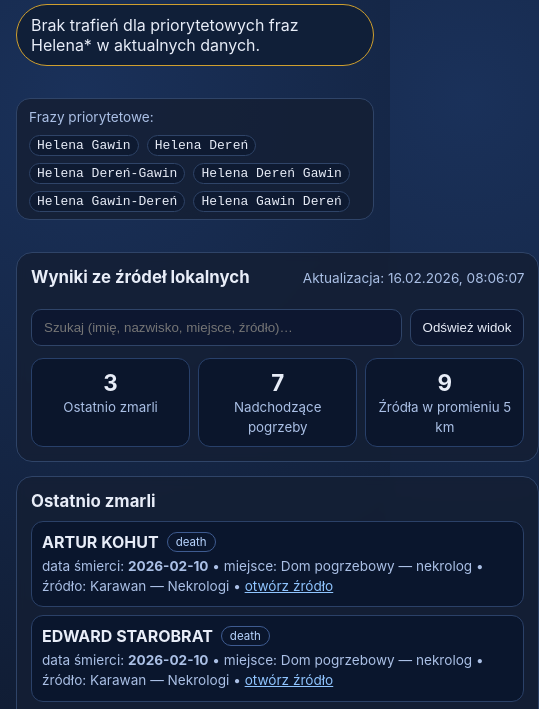
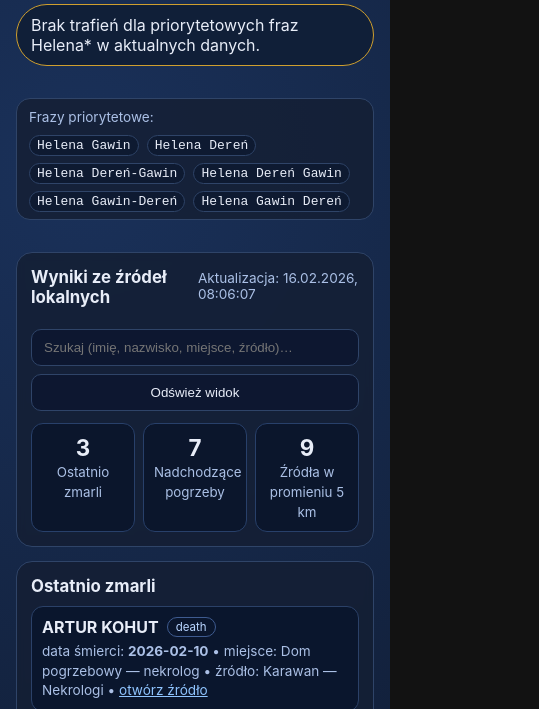
Before and after one commit to CuteLittleGoat/Nekrolog, a plain HTML site: page index.html in a window 390 px wide. Shown: the part 135-844 px from the top of the page, 539 px wide, since content can reach past the window. Drawn offline with Linux system fonts and the light colour scheme.

Commit message:
Fix mobile horizontal overflow in layout

```diff
--- a/styles.css
+++ b/styles.css
@@ -19,6 +19,7 @@ body {
   background: radial-gradient(circle at 20% 10%, #1a315a 0%, var(--bg) 45%, #070b14 100%);
   color: var(--txt);
   font-family: Inter, system-ui, -apple-system, Segoe UI, Roboto, Arial, sans-serif;
+  overflow-x: hidden;
 }
 
 .wrap { max-width: 1100px; margin: 0 auto; padding: 16px; }
@@ -44,7 +45,7 @@ h2 { margin: 0 0 10px; font-size: 1.05rem; }
 .small { color: var(--muted); font-size: .85rem; margin: 0; }
 .muted { margin-top: 12px; }
 
-.toolbar { display: flex; gap: 8px; margin: 12px 0; }
+.toolbar { display: flex; gap: 8px; margin: 12px 0; flex-wrap: wrap; }
 input, button {
   border-radius: 10px;
   border: 1px solid var(--line);
@@ -65,13 +66,23 @@ button:hover { border-color: var(--accent); }
 .title-row { display: flex; flex-wrap: wrap; gap: 8px; align-items: center; }
 .title { font-weight: 700; }
 .badge { font-size: .72rem; border: 1px solid #3e5b90; border-radius: 999px; padding: 2px 8px; color: #b8d5ff; }
-.meta { margin-top: 5px; color: var(--muted); font-size: .85rem; line-height: 1.45; }
+.meta { margin-top: 5px; color: var(--muted); font-size: .85rem; line-height: 1.45; overflow-wrap: anywhere; }
 
 .sources { margin: 0; padding-left: 20px; }
 .sources li { margin-bottom: 8px; line-height: 1.35; }
 a { color: #90c5ff; }
 
+.sources li,
+.title,
+a {
+  overflow-wrap: anywhere;
+}
+
 @media (max-width: 900px) {
   .grid { grid-template-columns: 1fr; }
   .span-2 { grid-column: span 1; }
+  .toolbar button,
+  .toolbar input {
+    width: 100%;
+  }
 }
```
